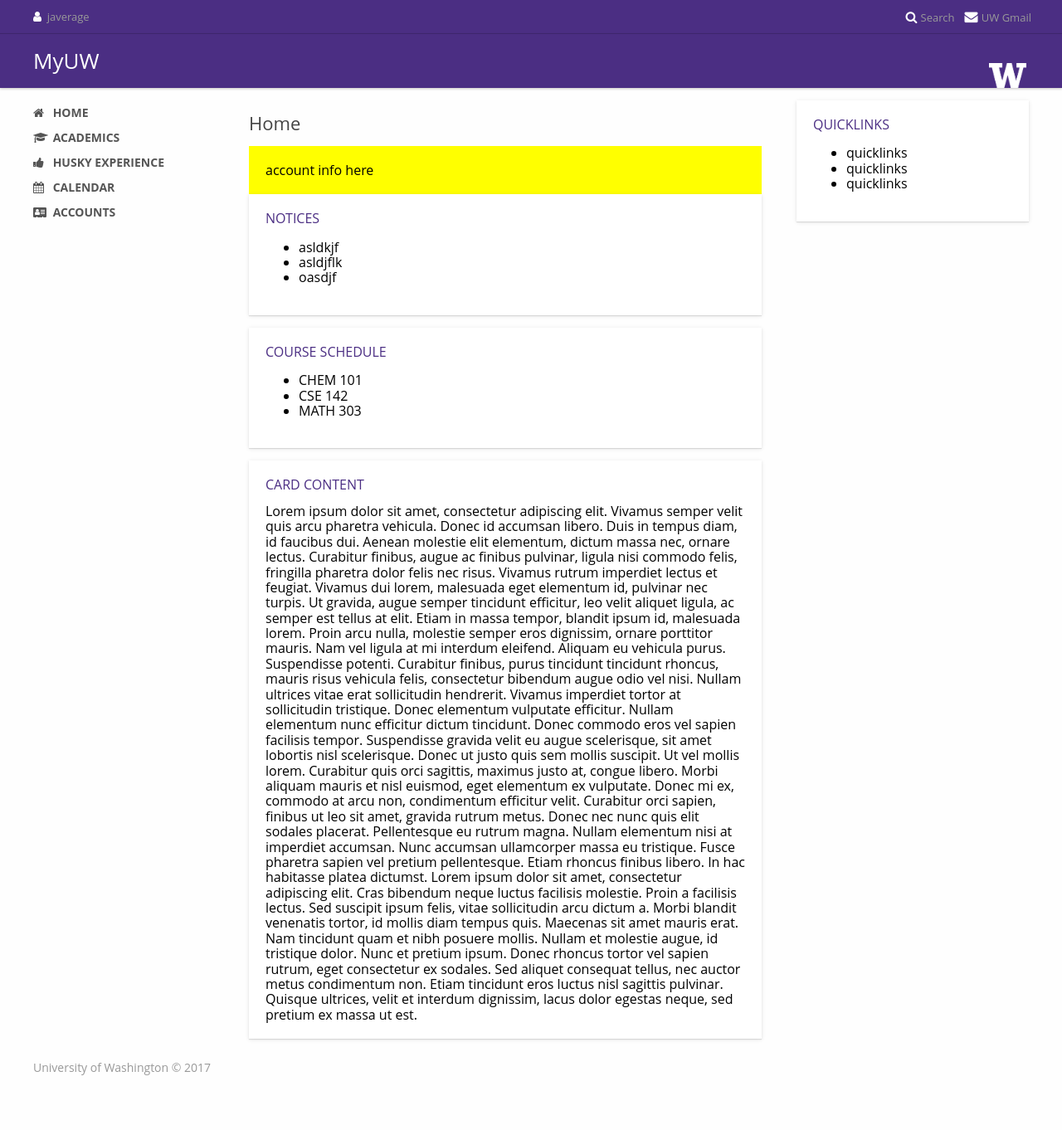
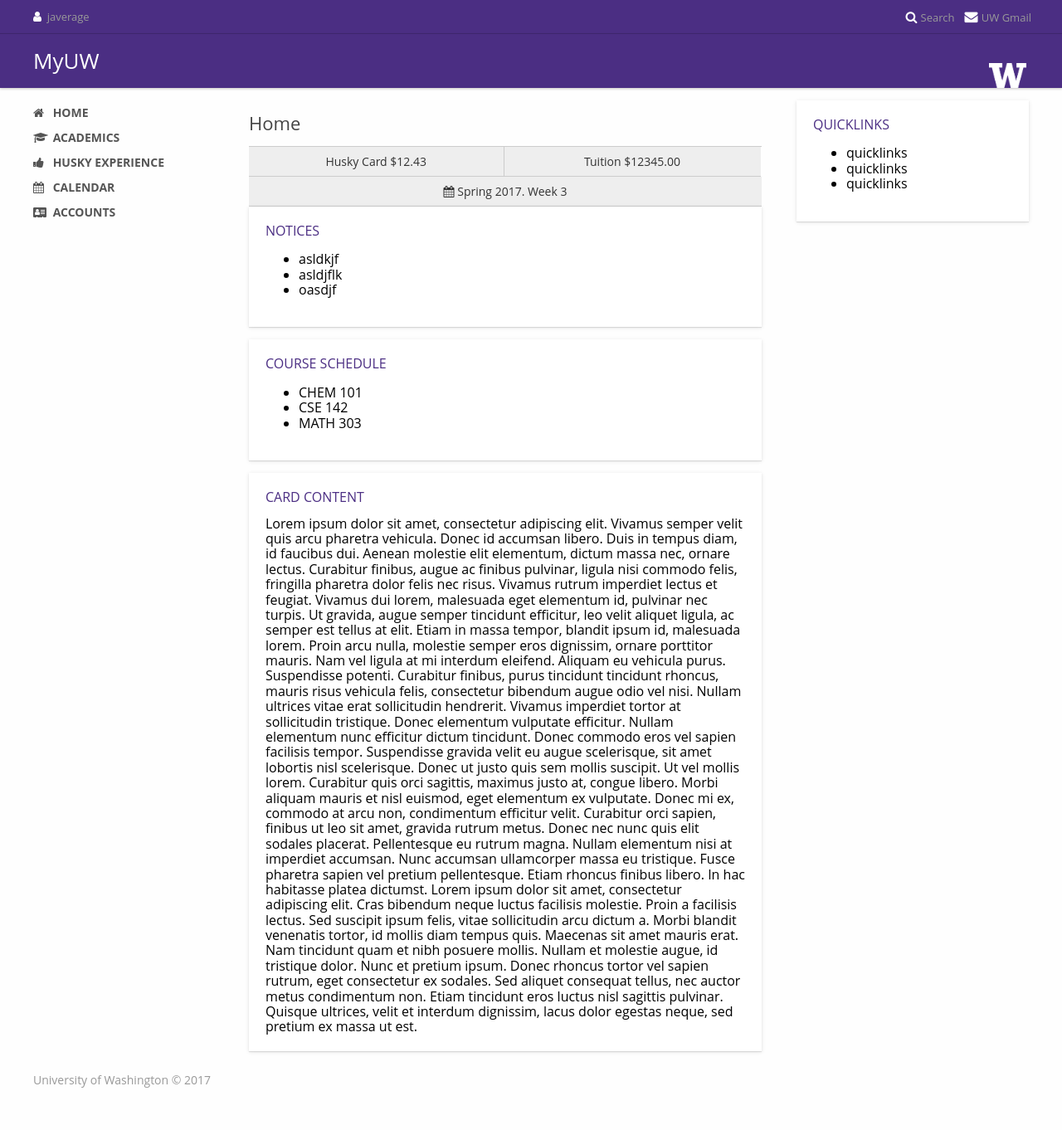
Before and after one commit to charlon/myuw-boilerplate, a Jekyll site: the page built from index.md, in a window 1280 px wide. Shown: the whole page at 83% size. Built offline with Jekyll 4.4.1, drawn with Linux system fonts in a browser that asks for light colours; nearby versions of some CDN libraries.

Commit message:
Styles accounts info stuff for home.

```diff
--- a/assets/css/main.scss
+++ b/assets/css/main.scss
@@ -224,8 +224,22 @@
 
     @include desktop { float: left; width: 51.5%; margin: 0 20px; };
 
-    .myuw-account { background: yellow; margin-left: -20px; margin-right: -20px; padding: 20px;
+    .myuw-topper { margin-left: -20px; margin-right: -20px; font-size: 14px; border-top: solid 1px #ccc;
         @include desktop { margin: 0; }
+
+        a { text-decoration: none; color: #333; display:block; line-height: 35px; background: #eee; border-bottom: solid 1px #ccc; }
+
+        .myuw-accounts {
+
+            &:after { content: ""; display: table; clear: both; }
+
+            a { float: left; width: 50%; text-align: center;
+                &:first-child { border-right: solid 1px #ccc; width: 49.6%; }
+            }
+        }
+
+        .myuw-week-counter { }
+
     }
 
     .myuw-card { padding: 20px 0; border-bottom: solid 1px #ddd; background: #fff;
--- a/index.md
+++ b/index.md
@@ -7,8 +7,12 @@
 {% assign user = site.data.profiles.[site.uw_logged_in] %}
 
 
-<div class="myuw-account">
-    account info here
+<div class="myuw-topper">
+    <div class="myuw-accounts">
+        <a href="/accounts#husky_card">Husky Card $12.43</a>
+        <a href="/accounts#tuition_balance">Tuition $12345.00</a>
+    </div>
+    <div class="myuw-week-counter" style="text-align:center;"><a href="/calendar/"><i class="fa fa-calendar" aria-hidden="true"></i> Spring 2017. Week 3</a></div>
 </div>
 
 {% if user.uw_notices %}
```
Also changed, not shown: accounts.md (+5 -1 lines).
